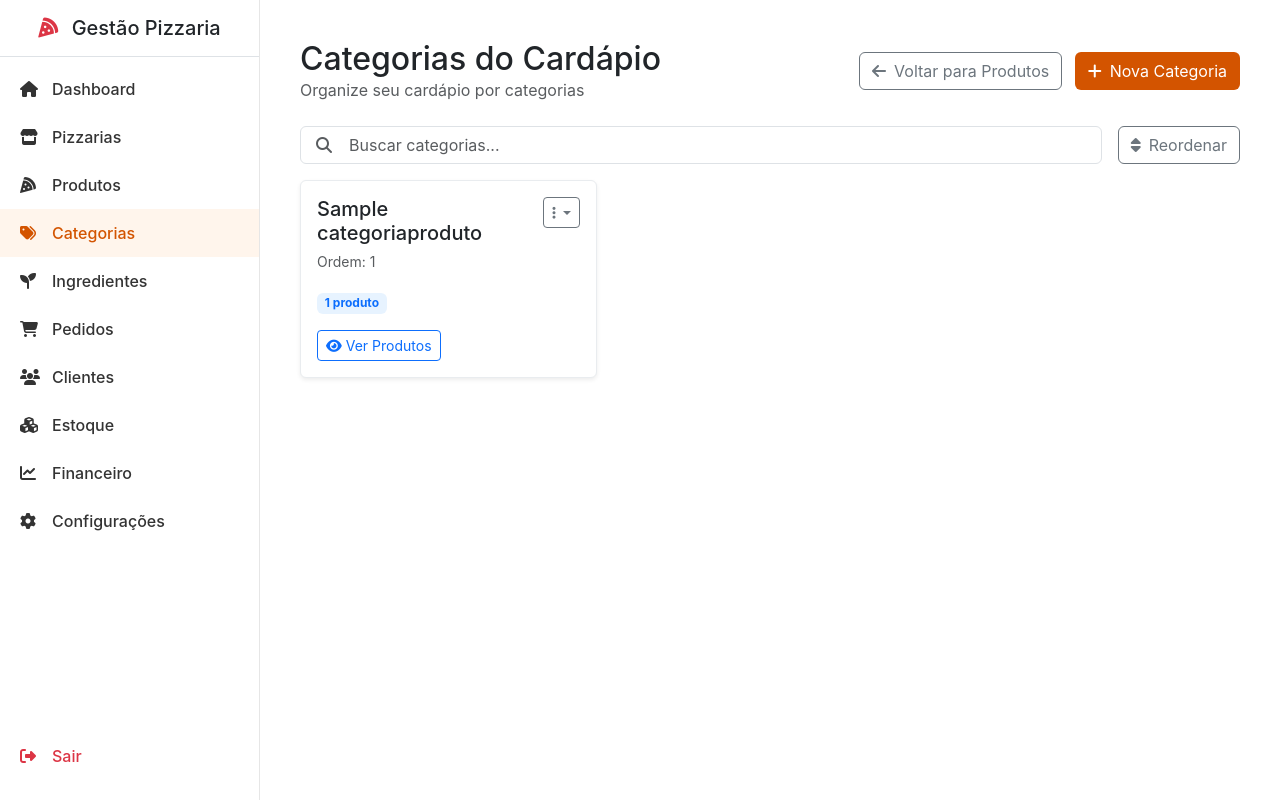
After one commit to eagalves/gestao-pizzaria, a Django app: page /produtos/categorias/ in a window 1280 px wide. The commit adds this page. Run offline with Django 5.2, Linux system fonts and the light colour scheme; a user stored in the database is signed in; tables that the repository leaves empty hold one stand-in row (values such as "Sample post").

Commit message:
adicionando tela de categorias e ajustando as categorias na aba de Produtos

```diff
--- a/autenticacao/templates/autenticacao/pizzaria_dashboard.html
+++ b/autenticacao/templates/autenticacao/pizzaria_dashboard.html
@@ -63,6 +63,7 @@
             <a class="nav-link {% if request.resolver_match.view_name == 'pizzaria_dashboard' %}active{% endif %}" href="#"><i class="fas fa-home"></i>Dashboard</a>
             <a class="nav-link" href="#"><i class="fas fa-store"></i>Pizzarias</a>
             <a class="nav-link {% if request.resolver_match.view_name == 'lista_produtos' %}active{% endif %}" href="{% url 'lista_produtos' %}"><i class="fas fa-pizza-slice"></i>Produtos</a>
+            <a class="nav-link {% if request.resolver_match.view_name == 'lista_categorias' %}active{% endif %}" href="{% url 'lista_categorias' %}"><i class="fas fa-tags"></i>Categorias</a>
             <a class="nav-link {% if request.resolver_match.view_name == 'lista_ingredientes' %}active{% endif %}" href="{% url 'lista_ingredientes' %}"><i class="fas fa-seedling"></i>Ingredientes</a>
             <a class="nav-link {% if request.resolver_match.view_name == 'lista_pedidos' %}active{% endif %}" href="{% url 'lista_pedidos' %}"><i class="fas fa-shopping-cart"></i>Pedidos</a>
             <a class="nav-link" href="#"><i class="fas fa-users"></i>Clientes</a>
--- a/produtos/forms.py
+++ b/produtos/forms.py
@@ -35,3 +35,27 @@ class ProdutoForm(forms.ModelForm):
         super().__init__(*args, **kwargs)
         if pizzaria:
             self.fields['categoria'].queryset = CategoriaProduto.objects.filter(pizzaria=pizzaria)
+
+
+class CategoriaForm(forms.ModelForm):
+    class Meta:
+        model = CategoriaProduto
+        fields = ['nome', 'ordem']
+        widgets = {
+            'nome': forms.TextInput(attrs={
+                'class': 'form-control',
+                'placeholder': 'Ex: Pizzas Tradicionais'
+            }),
+            'ordem': forms.NumberInput(attrs={
+                'class': 'form-control',
+                'min': '0',
+                'placeholder': '0'
+            })
+        }
+        labels = {
+            'nome': 'Nome da Categoria',
+            'ordem': 'Ordem de Exibição'
+        }
+        help_texts = {
+            'ordem': 'Menor número aparece primeiro no cardápio'
+        }
--- /dev/null
+++ b/produtos/management/__init__.py
@@ -0,0 +1 @@
+# Management commands for produtos app
--- /dev/null
+++ b/produtos/management/commands/__init__.py
@@ -0,0 +1 @@
+# Management commands
--- a/produtos/models.py
+++ b/produtos/models.py
@@ -23,7 +23,7 @@ class CategoriaProduto(models.Model):
         ordering = ("ordem", "nome")
 
     def __str__(self):
-        return f"{self.nome} - {self.pizzaria.nome}"
+        return self.nome
 
 
 class Produto(models.Model):
--- /dev/null
+++ b/produtos/templates/produtos/lista_categorias.html
@@ -0,0 +1,281 @@
+{% extends "autenticacao/pizzaria_dashboard.html" %}
+
+{% block title %}Categorias - Gestão Pizzaria{% endblock %}
+
+{% block content %}
+<div class="d-flex justify-content-between align-items-center mb-4">
+    <div>
+        <h2 class="mb-0">Categorias do Cardápio</h2>
+        <p class="text-muted mb-0">Organize seu cardápio por categorias</p>
+    </div>
+    <div>
+        <a href="{% url 'lista_produtos' %}" class="btn btn-outline-secondary me-2">
+            <i class="fas fa-arrow-left me-2"></i>Voltar para Produtos
+        </a>
+        <button class="btn btn-orange" data-bs-toggle="modal" data-bs-target="#modalNovaCategoria">
+            <i class="fas fa-plus me-2"></i>Nova Categoria
+        </button>
+    </div>
+</div>
+
+<div class="d-flex gap-3 mb-3">
+    <div class="flex-grow-1 position-relative">
+        <input type="text" class="form-control ps-5" placeholder="Buscar categorias..." id="searchInput">
+        <i class="fas fa-search position-absolute top-50 start-0 translate-middle-y ms-3 text-muted"></i>
+    </div>
+    <button class="btn btn-outline-secondary d-flex align-items-center gap-2" id="btnReordenar">
+        <i class="fas fa-sort"></i>
+        Reordenar
+    </button>
+</div>
+
+<!-- Cards de Categorias -->
+<div class="row" id="categorias-container">
+    {% for categoria in categorias %}
+        <div class="col-md-6 col-lg-4 mb-4 categoria-card" data-categoria-id="{{ categoria.id }}">
+            <div class="card h-100 shadow-sm">
+                <div class="card-body">
+                    <div class="d-flex justify-content-between align-items-start mb-3">
+                        <div class="flex-grow-1">
+                            <h5 class="card-title mb-1">{{ categoria.nome }}</h5>
+                            <small class="text-muted">Ordem: {{ categoria.ordem }}</small>
+                        </div>
+                        <div class="dropdown">
+                            <button class="btn btn-sm btn-outline-secondary dropdown-toggle" type="button" data-bs-toggle="dropdown">
+                                <i class="fas fa-ellipsis-v"></i>
+                            </button>
+                            <ul class="dropdown-menu dropdown-menu-end">
+                                <li><a class="dropdown-item" href="#" data-bs-toggle="modal" data-bs-target="#modalEditarCategoria"
+                                       data-id="{{ categoria.id }}" data-nome="{{ categoria.nome|escapejs }}" data-ordem="{{ categoria.ordem }}">
+                                    <i class="fas fa-edit me-2"></i>Editar
+                                </a></li>
+                                <li><hr class="dropdown-divider"></li>
+                                <li><a class="dropdown-item text-danger" href="{% url 'excluir_categoria' categoria.id %}"
+                                       onclick="return confirm('Tem certeza que deseja excluir a categoria {{ categoria.nome|escapejs }}?')">
+                                    <i class="fas fa-trash me-2"></i>Excluir
+                                </a></li>
+                            </ul>
+                        </div>
+                    </div>
+
+                    <div class="d-flex justify-content-between align-items-center">
+                        <div>
+                            <span class="badge bg-primary-light text-primary">
+                                {{ categoria.total_produtos }} produto{{ categoria.total_produtos|pluralize }}
+                            </span>
+                        </div>
+                        <div class="drag-handle" style="cursor: move; display: none;">
+                            <i class="fas fa-grip-vertical text-muted"></i>
+                        </div>
+                    </div>
+
+                    {% if categoria.total_produtos > 0 %}
+                        <div class="mt-3">
+                            <a href="{% url 'lista_produtos' %}?categoria={{ categoria.id }}" class="btn btn-sm btn-outline-primary">
+                                <i class="fas fa-eye me-1"></i>Ver Produtos
+                            </a>
+                        </div>
+                    {% endif %}
+                </div>
+            </div>
+        </div>
+    {% empty %}
+        <div class="col-12">
+            <div class="text-center py-5">
+                <i class="fas fa-folder-open fa-3x text-muted mb-3"></i>
+                <h4 class="text-muted">Nenhuma categoria cadastrada</h4>
+                <p class="text-muted">Crie sua primeira categoria para organizar o cardápio</p>
+                <button class="btn btn-orange" data-bs-toggle="modal" data-bs-target="#modalNovaCategoria">
+                    <i class="fas fa-plus me-2"></i>Criar Primeira Categoria
+                </button>
+            </div>
+        </div>
+    {% endfor %}
+</div>
+
+<!-- Modal Nova Categoria -->
+<div class="modal fade" id="modalNovaCategoria" tabindex="-1" aria-labelledby="modalNovaCategoriaLabel" aria-hidden="true">
+    <div class="modal-dialog">
+        <div class="modal-content">
+            <form method="post" action="{% url 'lista_categorias' %}">
+                {% csrf_token %}
+                <div class="modal-header">
+                    <h5 class="modal-title" id="modalNovaCategoriaLabel">Nova Categoria</h5>
+                    <button type="button" class="btn-close" data-bs-dismiss="modal" aria-label="Close"></button>
+                </div>
+                <div class="modal-body">
+                    <div class="mb-3">
+                        <label for="{{ form.nome.id_for_label }}" class="form-label">{{ form.nome.label }}</label>
+                        {{ form.nome }}
+                        {% if form.nome.help_text %}
+                            <div class="form-text">{{ form.nome.help_text }}</div>
+                        {% endif %}
+                    </div>
+                    <div class="mb-3">
+                        <label for="{{ form.ordem.id_for_label }}" class="form-label">{{ form.ordem.label }}</label>
+                        {{ form.ordem }}
+                        {% if form.ordem.help_text %}
+                            <div class="form-text">{{ form.ordem.help_text }}</div>
+                        {% endif %}
+                    </div>
+                </div>
+                <div class="modal-footer">
+                    <button type="button" class="btn btn-secondary" data-bs-dismiss="modal">Cancelar</button>
+                    <button type="submit" class="btn btn-orange">Criar Categoria</button>
+                </div>
+            </form>
+        </div>
+    </div>
+</div>
+
+<!-- Modal Editar Categoria -->
+<div class="modal fade" id="modalEditarCategoria" tabindex="-1" aria-labelledby="modalEditarCategoriaLabel" aria-hidden="true">
+    <div class="modal-dialog">
+        <div class="modal-content">
+            <form method="post" id="formEditarCategoria">
+                {% csrf_token %}
+                <div class="modal-header">
+                    <h5 class="modal-title" id="modalEditarCategoriaLabel">Editar Categoria</h5>
+                    <button type="button" class="btn-close" data-bs-dismiss="modal" aria-label="Close"></button>
+                </div>
+                <div class="modal-body">
+                    <div class="mb-3">
+                        <label class="form-label">Nome da Categoria</label>
+                        <input type="text" class="form-control" id="edit-nome" name="nome" required>
+                    </div>
+                    <div class="mb-3">
+                        <label class="form-label">Ordem de Exibição</label>
+                        <input type="number" class="form-control" id="edit-ordem" name="ordem" min="0" required>
+                        <div class="form-text">Menor número aparece primeiro no cardápio</div>
+                    </div>
+                </div>
+                <div class="modal-footer">
+                    <button type="button" class="btn btn-secondary" data-bs-dismiss="modal">Cancelar</button>
+                    <button type="submit" class="btn btn-orange">Salvar Alterações</button>
+                </div>
+            </form>
+        </div>
+    </div>
+</div>
+
+<script src="https://cdn.jsdelivr.net/npm/sortablejs@1.15.0/Sortable.min.js"></script>
+<script>
+// Busca em tempo real
+document.getElementById('searchInput').addEventListener('input', function() {
+    const searchTerm = this.value.toLowerCase();
+    const cards = document.querySelectorAll('.categoria-card');
+
+    cards.forEach(card => {
+        const nome = card.querySelector('.card-title').textContent.toLowerCase();
+        if (nome.includes(searchTerm)) {
+            card.style.display = 'block';
+        } else {
+            card.style.display = 'none';
+        }
+    });
+});
+
+// Modal de edição
+const modalEditarCategoria = document.getElementById('modalEditarCategoria');
+modalEditarCategoria.addEventListener('show.bs.modal', function (event) {
+    const button = event.relatedTarget;
+    const id = button.getAttribute('data-id');
+    const nome = button.getAttribute('data-nome');
+    const ordem = button.getAttribute('data-ordem');
+
+    document.getElementById('edit-nome').value = nome;
+    document.getElementById('edit-ordem').value = ordem;
+    document.getElementById('formEditarCategoria').action = `/produtos/categorias/${id}/editar/`;
+});
+
+// Funcionalidade de reordenação
+let sortable = null;
+let reorderMode = false;
+
+document.getElementById('btnReordenar').addEventListener('click', function() {
+    const container = document.getElementById('categorias-container');
+    const dragHandles = document.querySelectorAll('.drag-handle');
+    const button = this;
+
+    if (!reorderMode) {
+        // Ativar modo de reordenação
+        reorderMode = true;
+        button.innerHTML = '<i class="fas fa-save"></i> Salvar Ordem';
+        button.classList.remove('btn-outline-secondary');
+        button.classList.add('btn-success');
+
+        // Mostrar handles de drag
+        dragHandles.forEach(handle => handle.style.display = 'block');
+
+        // Ativar Sortable
+        sortable = Sortable.create(container, {
+            handle: '.drag-handle',
+            animation: 150,
+            ghostClass: 'sortable-ghost'
+        });
+
+    } else {
+        // Salvar nova ordem
+        const cards = container.querySelectorAll('.categoria-card');
+        const categoriaIds = Array.from(cards).map(card => card.dataset.categoriaId);
+
+        // Enviar nova ordem para o servidor
+        const formData = new FormData();
+        categoriaIds.forEach(id => formData.append('categoria_ids[]', id));
+        formData.append('csrfmiddlewaretoken', document.querySelector('[name=csrfmiddlewaretoken]').value);
+
+        fetch('{% url "reordenar_categorias" %}', {
+            method: 'POST',
+            body: formData
+        })
+        .then(response => response.json())
+        .then(data => {
+            if (data.success) {
+                location.reload();
+            } else {
+                alert('Erro ao salvar ordem: ' + data.error);
+            }
+        })
+        .catch(error => {
+            console.error('Erro:', error);
+            alert('Erro ao salvar ordem das categorias');
+        });
+    }
+});
+</script>
+
+<style>
+.bg-primary-light {
+    background-color: #e7f3ff !important;
+}
+
+.text-primary {
+    color: #0d6efd !important;
+}
+
+.categoria-card {
+    transition: transform 0.2s ease;
+}
+
+.categoria-card:hover {
+    transform: translateY(-2px);
+}
+
+.sortable-ghost {
+    opacity: 0.4;
+}
+
+.drag-handle:hover {
+    color: #0d6efd !important;
+}
+
+.card {
+    border: 1px solid #e9ecef;
+    transition: box-shadow 0.2s ease;
+}
+
+.card:hover {
+    box-shadow: 0 0.5rem 1rem rgba(0, 0, 0, 0.15) !important;
+}
+</style>
+{% endblock %}
--- a/produtos/urls.py
+++ b/produtos/urls.py
@@ -9,4 +9,10 @@ urlpatterns = [
     path("<int:produto_id>/ingredientes/", views.ingredientes_produto, name="ingredientes_produto"),
     # rota para excluir produto
     path("<int:produto_id>/excluir/", views.excluir_produto, name="excluir_produto"),
+
+    # ==================== ROTAS DE CATEGORIAS ====================
+    path("categorias/", views.lista_categorias, name="lista_categorias"),
+    path("categorias/<int:categoria_id>/editar/", views.editar_categoria, name="editar_categoria"),
+    path("categorias/<int:categoria_id>/excluir/", views.excluir_categoria, name="excluir_categoria"),
+    path("categorias/reordenar/", views.reordenar_categorias, name="reordenar_categorias"),
 ]
--- a/produtos/views.py
+++ b/produtos/views.py
@@ -6,8 +6,8 @@ from django.http import JsonResponse
 
 from autenticacao.models import UsuarioPizzaria
 from ingredientes.models import Ingrediente
-from .models import Produto, PrecoProduto, ProdutoIngrediente
-from .forms import ProdutoForm
+from .models import Produto, PrecoProduto, ProdutoIngrediente, CategoriaProduto
+from .forms import ProdutoForm, CategoriaForm
 
 
 @login_required
@@ -187,3 +187,114 @@ def excluir_produto(request, produto_id):
     produto.delete()
     messages.success(request, "Produto excluído com sucesso!")
     return redirect("lista_produtos")
+
+
+# ==================== VIEWS DE CATEGORIAS ====================
+
+@login_required
+def lista_categorias(request):
+    """Lista categorias da pizzaria e processa cadastro via modal."""
+    usuario_pizzaria = get_object_or_404(UsuarioPizzaria, usuario=request.user, ativo=True)
+    pizzaria = usuario_pizzaria.pizzaria
+
+    if request.method == 'POST':
+        form = CategoriaForm(request.POST)
+        if form.is_valid():
+            categoria = form.save(commit=False)
+            categoria.pizzaria = pizzaria
+            categoria.save()
+            messages.success(request, f'Categoria "{categoria.nome}" criada com sucesso!')
+            return redirect('lista_categorias')
+        else:
+            messages.error(request, 'Erro ao criar categoria. Verifique os dados.')
+    else:
+        form = CategoriaForm()
+
+    categorias = CategoriaProduto.objects.filter(pizzaria=pizzaria).order_by('ordem', 'nome')
+
+    # Estatísticas por categoria
+    for categoria in categorias:
+        categoria.total_produtos = categoria.produtos.count()
+
+    context = {
+        'categorias': categorias,
+        'form': form,
+    }
+    return render(request, 'produtos/lista_categorias.html', context)
+
+
+@login_required
+def editar_categoria(request, categoria_id):
+    """Edita uma categoria existente."""
+    usuario_pizzaria = get_object_or_404(UsuarioPizzaria, usuario=request.user, ativo=True)
+    categoria = get_object_or_404(CategoriaProduto, id=categoria_id)
+
+    # Verificar permissão
+    if not usuario_pizzaria.is_super_admin() and categoria.pizzaria != usuario_pizzaria.pizzaria:
+        messages.error(request, "Permissão negada.")
+        return redirect("lista_categorias")
+
+    if request.method == "POST":
+        form = CategoriaForm(request.POST, instance=categoria)
+        if form.is_valid():
+            form.save()
+            messages.success(request, f'Categoria "{categoria.nome}" atualizada com sucesso!')
+            return redirect("lista_categorias")
+        else:
+            messages.error(request, "Erro ao salvar alterações. Verifique os dados.")
+    else:
+        form = CategoriaForm(instance=categoria)
+
+    context = {
+        "form": form,
+        "categoria": categoria,
+    }
+    return render(request, "produtos/editar_categoria.html", context)
+
+
+@login_required
+def excluir_categoria(request, categoria_id):
+    """Exclui uma categoria."""
+    usuario_pizzaria = get_object_or_404(UsuarioPizzaria, usuario=request.user, ativo=True)
+    categoria = get_object_or_404(CategoriaProduto, id=categoria_id)
+
+    # Verificar permissão
+    if not usuario_pizzaria.is_super_admin() and categoria.pizzaria != usuario_pizzaria.pizzaria:
+        messages.error(request, "Permissão negada.")
+        return redirect("lista_categorias")
+
+    # Verificar se há produtos usando esta categoria
+    produtos_count = categoria.produtos.count()
+    if produtos_count > 0:
+        messages.error(request, f'Não é possível excluir a categoria "{categoria.nome}" pois ela possui {produtos_count} produto(s) associado(s).')
+        return redirect("lista_categorias")
+
+    nome_categoria = categoria.nome
+    categoria.delete()
+    messages.success(request, f'Categoria "{nome_categoria}" excluída com sucesso!')
+    return redirect("lista_categorias")
+
+
+@login_required
+def reordenar_categorias(request):
+    """Reordena categorias via AJAX."""
+    if request.method != "POST":
+        return JsonResponse({"error": "Método não permitido"}, status=405)
+
+    usuario_pizzaria = get_object_or_404(UsuarioPizzaria, usuario=request.user, ativo=True)
+    pizzaria = usuario_pizzaria.pizzaria
+
+    try:
+        # Receber lista de IDs na nova ordem
+        categoria_ids = request.POST.getlist('categoria_ids[]')
+
+        for index, categoria_id in enumerate(categoria_ids):
+            CategoriaProduto.objects.filter(
+                id=categoria_id,
+                pizzaria=pizzaria
+            ).update(ordem=index)
+
+        return JsonResponse({"success": True, "message": "Ordem das categorias atualizada!"})
+
+    except Exception as e:
+        return JsonResponse({"error": str(e)}, status=400)
```
Also changed, not shown: produtos/management/commands/criar_categorias_padrao.py (added, +54 -0 lines), produtos/templates/produtos/editar_categoria.html (added, +104 -0 lines), produtos/templates/produtos/lista_produtos.html (+6 -2 lines).
